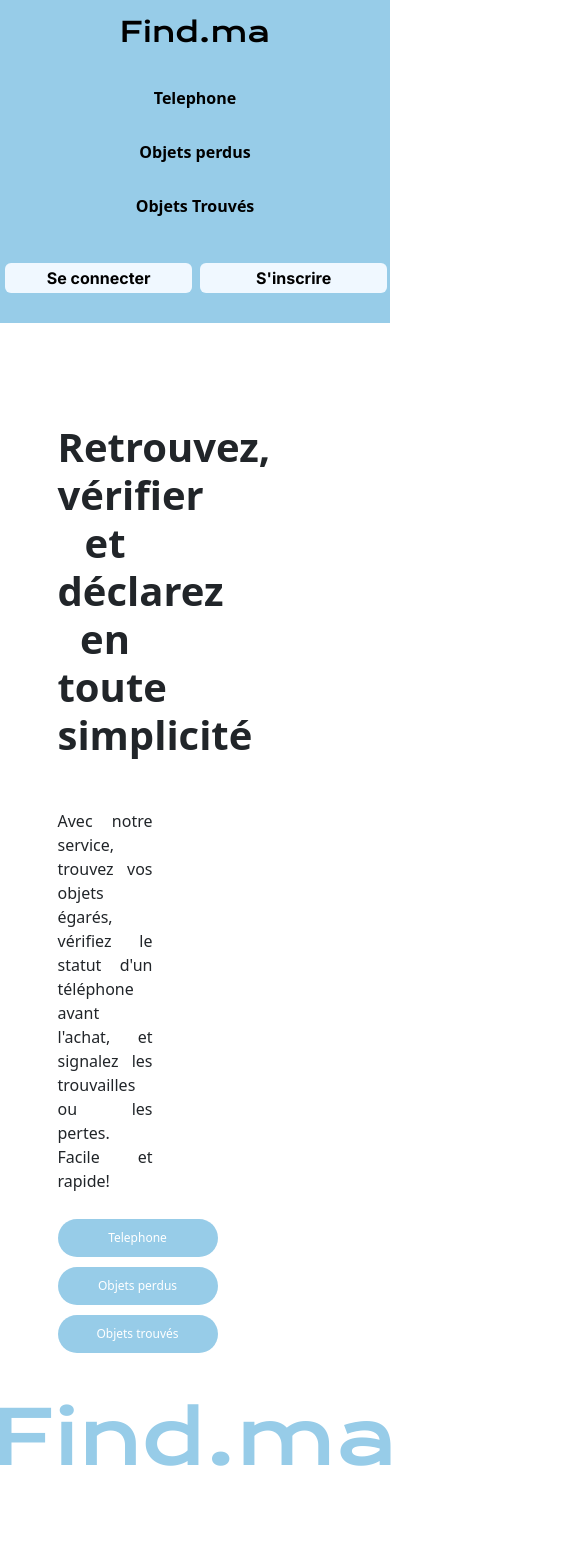
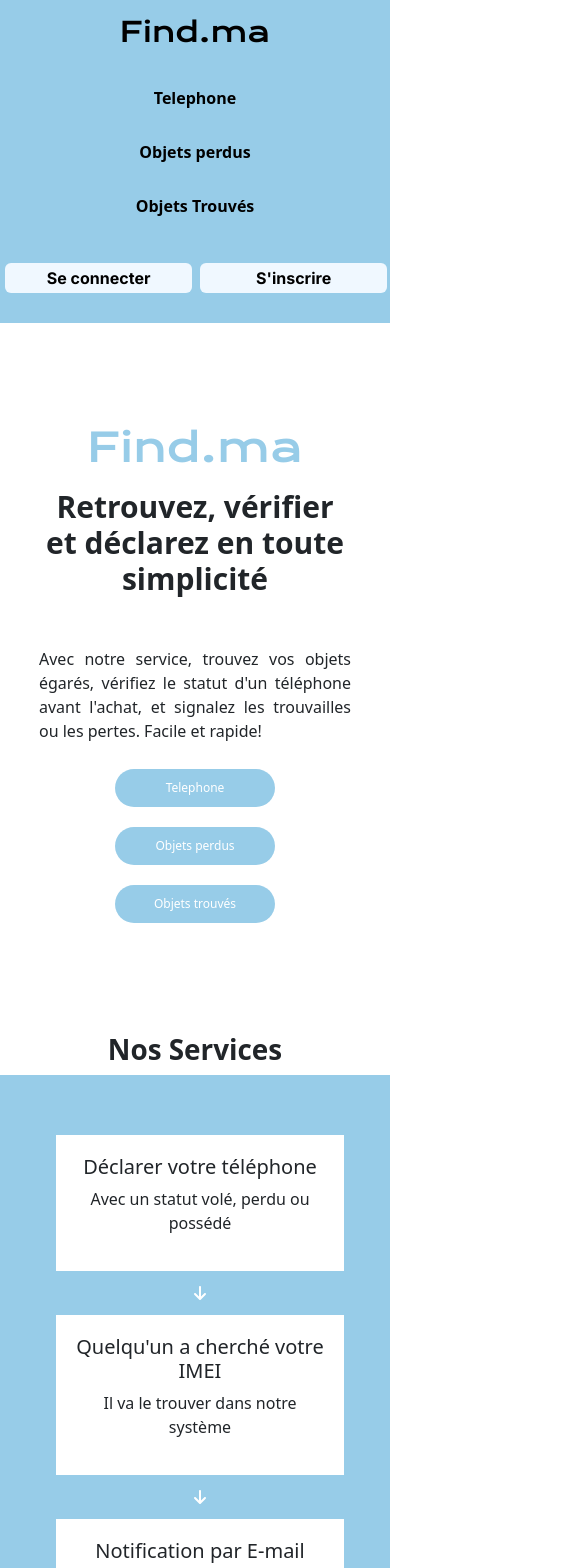
Before and after one commit to Projet-Stage-Find-ma/Projet-Find-ma-front-end, a React (Create React App) app: page / in a window 390 px wide. Shown: the top 1568 px of the page, 585 px wide, since content can reach past the window. Built offline with nearby package versions, Linux system fonts and the light colour scheme.

Commit message:
Home responsiveness

```diff
--- a/src/Components/layout/acceuil.css
+++ b/src/Components/layout/acceuil.css
@@ -4,21 +4,23 @@
 
 .container1Acceuil {
     display: flex;
-    flex-wrap: wrap;
+
     padding: 100px;
     align-items: center;
     justify-content: center;
+
 }
 
 .Part1Container1 {
-    width: 50%;
-    margin-right: 180px;
+    width: 80%;
+    margin-right: 70px;
     text-align: center;
+
 }
 
 .Part2Container1 h1 {
     font-size: 75px;
-    margin-top: 40px;
+
     color: #97CCE8;
     font-family: "Krona One", sans-serif;
     font-weight: 500;
@@ -34,11 +36,19 @@
     font-weight: bold;
 }
 
+.homeButtons
+{
+
+    width: 100%;
+    display: flex;
+    justify-content: space-evenly;
+    flex-wrap: wrap;
+}
+
 .Part1Container1 button {
     background-color: #97CCE8;
     border: none;
-    margin-right: 50px;
-    margin-top: 10px;
+   margin: 10px;
     border-radius: 20px;
     padding: 10px;
     width: 160px;
@@ -63,16 +73,199 @@
 }
 
 .mycard {
+
+
     width: 600px;
-    text-align: center;
-    height: 130px;
+    text-align:center;
+    height: 150px;
     margin-bottom: 20px;
     padding: 20px;
+}
+
+.mycard p
+{
+    text-align: center;
 }
 
 .myflech {
     margin-left: 0px;
     text-align: center;
     width: 100px;
-    margin-right: 30px;
+
 }
+
+
+@media screen and (max-width:1050px) {
+
+.container1Acceuil
+{
+    display: flex;
+    flex-direction: column-reverse;
+
+
+}
+.Part1Container1
+{
+
+    width: 100%;
+    margin-right: 0px;
+}
+.Part2Container1
+{
+
+    margin-bottom: 10px;
+    width: 100%;
+
+}
+
+.mycard
+{
+    height: 200px;
+    display: flex;
+    flex-direction: column;
+    justify-content: center;
+}
+
+
+}
+
+
+@media screen and (max-width:975px) {
+
+    .mycard
+    {
+        height: 300px;
+
+    }
+
+
+
+
+}
+
+
+@media screen and (max-width:730px) {
+
+    .Container2Acceuil
+    {
+
+        display: flex;
+        justify-content: space-evenly;
+
+    }
+    .myflech
+    {
+
+       transform: rotate(90deg);
+       width: 20px;
+       margin-right: 0px;
+       margin-bottom: 10px;
+       margin-top: 10px;
+
+
+    }
+
+    .mycontainer
+    {
+        display: flex;
+        flex-direction: column;
+
+        background-color: #97CCE8;
+    }
+
+    .mycard
+    {
+        width: 200px;
+        margin: 0px;
+    }
+}
+
+@media screen and (max-width:620px) {
+
+
+    .container1Acceuil
+{
+
+    display: flex;
+    flex-direction: column-reverse;
+
+
+}
+.Part1Container1
+{
+
+    width: 80vw;
+    margin-right: 0px;
+}
+.Part2Container1
+{
+
+    margin-bottom: 10px;
+    width: 80vw;
+
+}
+
+}
+
+
+@media screen and (max-width:500px) {
+
+
+    .container1Acceuil
+{
+
+
+    display: flex;
+    flex-direction: column-reverse;
+
+
+}
+.Part1Container1
+{
+    width: 80vw;
+    margin-right: 0px;
+}
+
+.Part1Container1 h1
+{
+    font-size: 30px;
+}
+
+
+.Part2Container1
+{
+
+    margin-bottom: 10px;
+    width: 80vw;
+
+}
+
+.Part2Container1 h1
+{
+
+    font-size: 40px;
+}
+
+.homeButtons
+{
+    display: flex;
+    flex-direction: row;
+
+
+}
+
+.Container2Acceuil
+{
+    display: flex;
+    flex-direction: column;
+}
+
+
+
+.mycard
+{
+    width: 80%;
+    height: auto;
+}
+
+}
--- a/src/Components/layout/home.js
+++ b/src/Components/layout/home.js
@@ -15,10 +15,11 @@ export default function Acceuil()
             <div className="Part1Container1">
                 <h1>Retrouvez, vérifier et déclarez en toute simplicité</h1>
                 <p>Avec notre service, trouvez vos objets égarés, vérifiez le statut d'un téléphone avant l'achat, et signalez les trouvailles ou les pertes. Facile et rapide!</p>
-
-                <button>Telephone</button>
-                <button>Objets perdus</button>
-                <button>Objets trouvés</button>
+                <div className="homeButtons">
+                    <button>Telephone</button>
+                    <button>Objets perdus</button>
+                    <button>Objets trouvés</button>
+                </div>
 
             </div>
             <div className="Part2Container1" >
@@ -26,22 +27,23 @@ export default function Acceuil()
             </div>
 
     </div>
+    <h1>Nos Services</h1>
     <div className="Container2Acceuil">
-    <h1>Nos Services</h1>
+
     <div className="mycontainer">
         <div className="mycard" style={{"backgroundColor":"white"}}>
             <h5>Déclarer votre téléphone</h5>
             <p>Avec un statut volé, perdu ou possédé</p>
         </div>
         <div className="myflech">
-            <FontAwesomeIcon icon={faArrowRight} style={{color:"white",marginLeft:"45px"}}/>
+            <FontAwesomeIcon icon={faArrowRight} style={{color:"white"}}/>
         </div>
         <div className="mycard" style={{"backgroundColor":"white"}}>
             <h5>Quelqu'un a cherché votre IMEI</h5>
             <p>Il va le trouver dans notre système</p>
         </div>
         <div className="myflech">
-            <FontAwesomeIcon icon={faArrowRight} style={{color:"white",marginLeft:"45px"}}/>
+            <FontAwesomeIcon icon={faArrowRight} style={{color:"white"}}/>
         </div>
         <div className="mycard" style={{"backgroundColor":"white"}}>
             <h5>Notification par E-mail</h5>
@@ -54,14 +56,14 @@ export default function Acceuil()
             <p>Vous pouvez ajouter vos objets perdus ou trouvés avec facilité</p>
         </div>
         <div className="myflech">
-            <FontAwesomeIcon icon={faArrowRight} style={{color:"white",marginLeft:"45px"}}/>
+            <FontAwesomeIcon icon={faArrowRight} style={{color:"white"}}/>
         </div>
         <div className="mycard" style={{"backgroundColor":"white"}}>
             <h5>Le propriétaire a retrouvé son objet/Quelqu'un a trouvé le propriétaire</h5>
             <p>Vous pouvez être en contact</p>
         </div>
         <div className="myflech">
-            <FontAwesomeIcon icon={faArrowRight} style={{color:"white",marginLeft:"45px"}}/>
+            <FontAwesomeIcon icon={faArrowRight} style={{color:"white"}}/>
         </div>
         <div className="mycard" style={{"backgroundColor":"white"}}>
             <h5>Récupérer vos objets</h5>
```
